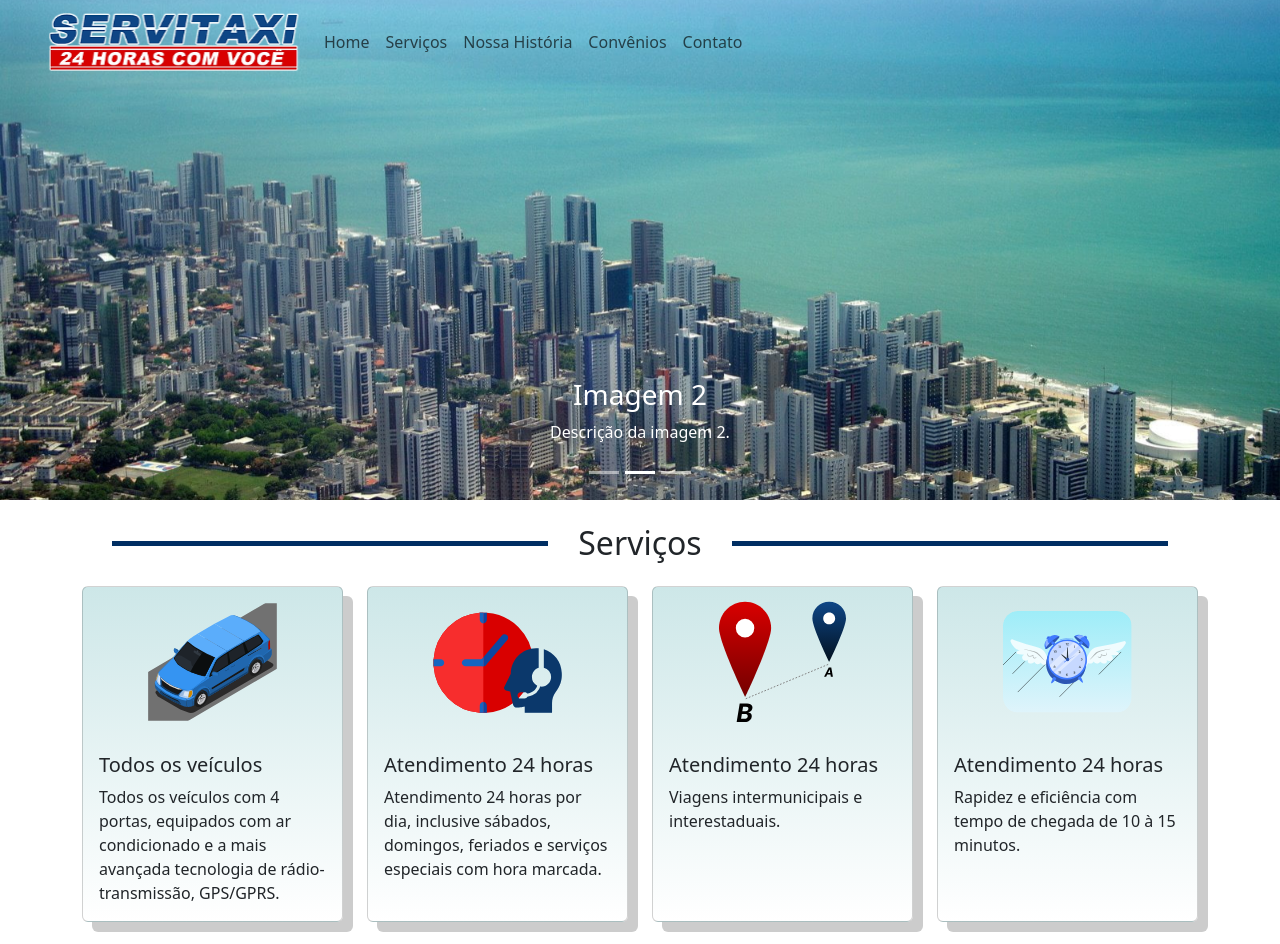
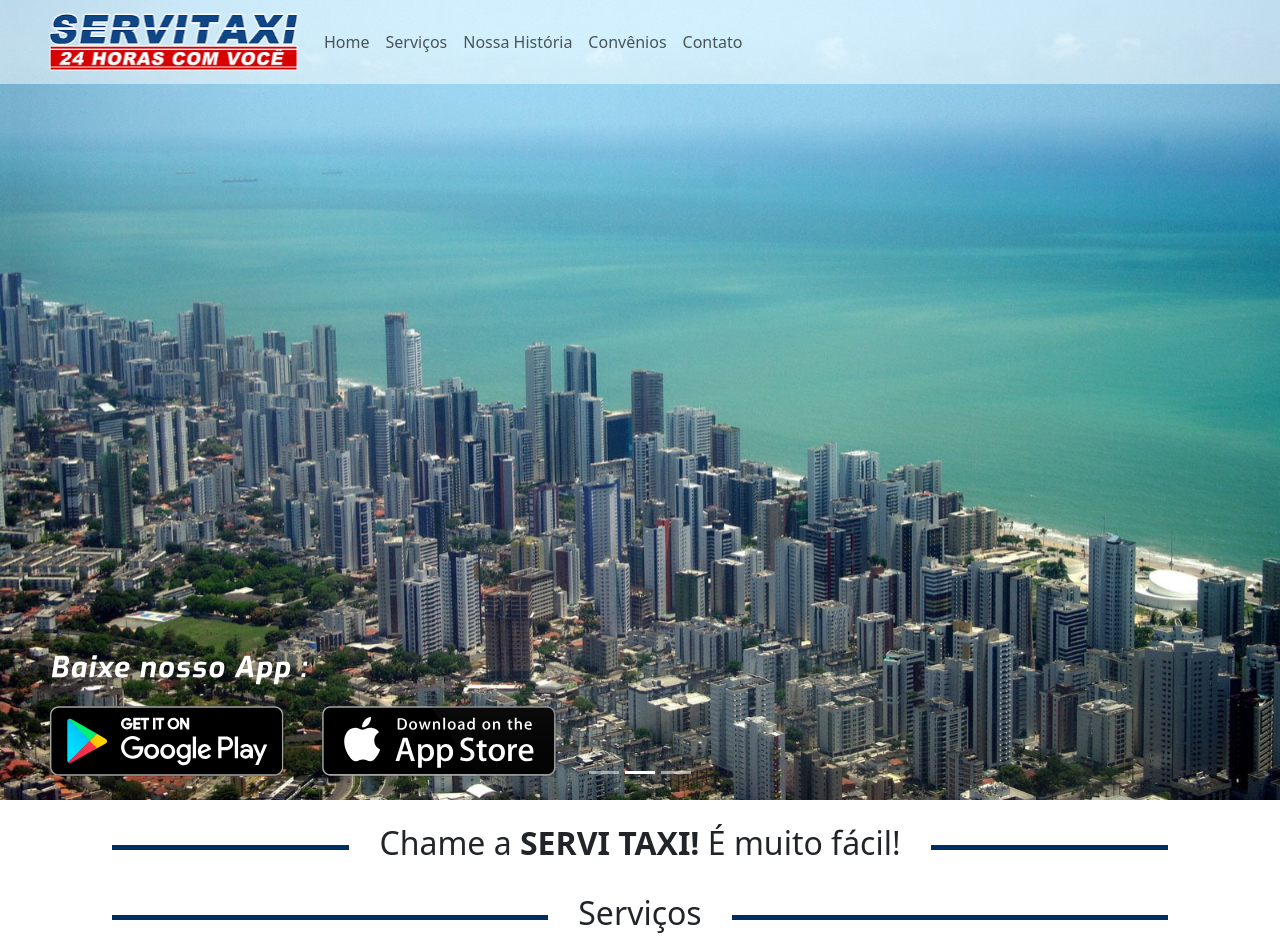
Before and after one commit to AngeloVitor/servi-taxi_api, a React (Vite) app in the folder servi-taxi_api/: page / in a window 1280 px wide. Shown: the top 944 px of the page. Built offline with nearby package versions, Linux system fonts and the light colour scheme.

Commit message:
some adjust in  a new component

```diff
--- a/servi-taxi_api/src/App.jsx
+++ b/servi-taxi_api/src/App.jsx
@@ -3,12 +3,14 @@ import { NavbarComponent } from './component/NavbarComponent';
 import { ServiceComponent } from './component/ServiceComponent';
 import './styles/style.css';
 import { PhotosComponent } from './component/PhotosComponent';
+import { ServiTaxiComponent } from './component/ServiTaxiComponent';
 
 export const App = () => {
   return (
     <div className="">
       <NavbarComponent />
       <PhotosComponent />
+      <ServiTaxiComponent/>
       <ServiceComponent />
     </div>
   );
--- a/servi-taxi_api/src/assets/index.js
+++ b/servi-taxi_api/src/assets/index.js
@@ -17,6 +17,7 @@ import family from './family.svg';
 import photolayout1 from './photolayout1.svg'
 import photolayout2 from './photolayout2.svg'
 import photolayout3 from './photolayout3.svg'
+import downloadApp from './downloadApp.svg';
 
 
 export {
@@ -39,4 +40,5 @@ export {
   photolayout1,
   photolayout2,
   photolayout3,
+  downloadApp,
 }
--- a/servi-taxi_api/src/component/PhotosComponent.jsx
+++ b/servi-taxi_api/src/component/PhotosComponent.jsx
@@ -1,6 +1,6 @@
 import React from 'react';
 import { Carousel } from 'react-bootstrap';
-import { photolayout1, photolayout2, photolayout3 } from '../assets/index';
+import { photolayout1, photolayout2, photolayout3, downloadApp } from '../assets/index';
 import '../styles/style.css';
 
 export const PhotosComponent = () => {
@@ -8,6 +8,7 @@ export const PhotosComponent = () => {
   const photos = [photolayout1, photolayout2, photolayout3];
 
   return (
+    <div className="carousel-container">
       <Carousel interval={4000} controls={false}>
         {photos.map((photo, index) => (
           <Carousel.Item key={index}>
@@ -17,11 +18,15 @@ export const PhotosComponent = () => {
               alt={`Imagem ${index + 1}`}
             />
             <Carousel.Caption>
-            <h3>Imagem {index + 1}</h3>
-            <p>Descrição da imagem {index + 1}.</p>
             </Carousel.Caption>
           </Carousel.Item>
         ))}
       </Carousel>
+      <img
+        className="static-photo"
+        src={downloadApp}
+        alt="Imagem Estática"
+      />
+    </div>
   );
 };
--- /dev/null
+++ b/servi-taxi_api/src/component/ServiTaxiComponent.jsx
@@ -0,0 +1,14 @@
+import React from 'react';
+import { Container, Row, Col, Card } from 'react-bootstrap';
+
+export const ServiTaxiComponent = () => {
+  return (
+    <Container>
+      <div className="text-center my-4 section-title">
+        <h2>
+          Chame a <b> SERVI TAXI! </b> É muito fácil!
+        </h2>
+      </div>
+    </Container>
+  );
+};
--- a/servi-taxi_api/src/component/ServiceComponent.jsx
+++ b/servi-taxi_api/src/component/ServiceComponent.jsx
@@ -15,7 +15,7 @@ import {
   ticketTaxi,
   frontDesk,
   cam,
-  family
+  family,
 } from '../assets/index.js';
 import '../styles/style.css';
 
@@ -62,32 +62,32 @@ export const ServiceComponent = () => {
       text: 'Atendimento 24 horas...Courier para entrega de encomendas e malotes em qualquer parte do estado.',
     },
     {
-      img:taxPrice,
+      img: taxPrice,
       title: 'Atendimento 24 horas',
       text: 'Não cobramos taxas de chamada, hora marcada e porta malas.',
     },
     {
-      img:diferenceCar,
+      img: diferenceCar,
       title: 'Atendimento 24 horas',
       text: 'Taxímetro regulamentado pela Prefeitura Municipal e aferido pelo INMETRO.',
     },
     {
-      img:ticketTaxi,
+      img: ticketTaxi,
       title: 'Atendimento 24 horas',
       text: 'Ticket com informações detalhadas do taxímetro como horário inicial e final, km percorrido e valor.',
     },
     {
-      img:frontDesk,
+      img: frontDesk,
       title: 'Atendimento 24 horas',
       text: 'Recepção em aeroportos e rodoviárias, assim como embarques e desembarques.',
     },
     {
-      img:cam,
+      img: cam,
       title: 'Atendimento 24 horas',
       text: 'Passeio turístico (Sightseeing).',
     },
     {
-      img:family,
+      img: family,
       title: 'Atendimento 24 horas',
       text: 'Transporte de crianças para escolas, festas e show com segurança total.',
     },
@@ -95,7 +95,9 @@ export const ServiceComponent = () => {
   ];
   return (
     <Container>
-      <h2 className="text-center my-4 section-title">Serviços</h2>
+      <div className="text-center my-4 section-title">
+        <h2>Serviços</h2>
+      </div>
       <Row>
         {services.map((service, index) => (
           <Col key={index} sm={6} md={5} lg={3} className="mb-4">
--- a/servi-taxi_api/src/styles/style.css
+++ b/servi-taxi_api/src/styles/style.css
@@ -45,7 +45,7 @@
 
 .custom-carousel-img {
   width: 100%;
-  height: 500px;
+  height: 800px;
   object-fit: cover;
 }
 
@@ -54,5 +54,22 @@
   top: 0;
   width: 100%;
   z-index: 1000; /* Certifique-se de que o Navbar fique acima de outros elementos */
-  background-color: rgba(255, 255, 255, 0.0);
+  background-color: rgba(255, 255, 255, 0.5);
 }
+
+.carousel-container {
+  position: relative;
+}
+
+.static-photo {
+  position: absolute;
+  bottom: 10px; /* Ajuste conforme necessário */
+  left: 50px;   /* Ajuste conforme necessário */
+  width: 520px; /* Ajuste conforme necessário */
+  z-index: 10;
+}
+
+.custom-container {
+  margin-left: 1rem !important;  /* Ajuste conforme necessário */
+  margin-right: 1rem !important; /* Ajuste conforme necessário */
+}
```
Also changed, not shown: servi-taxi_api/src/assets/downloadApp.svg (added). Lines whose indentation alone changed are shown as unchanged.
